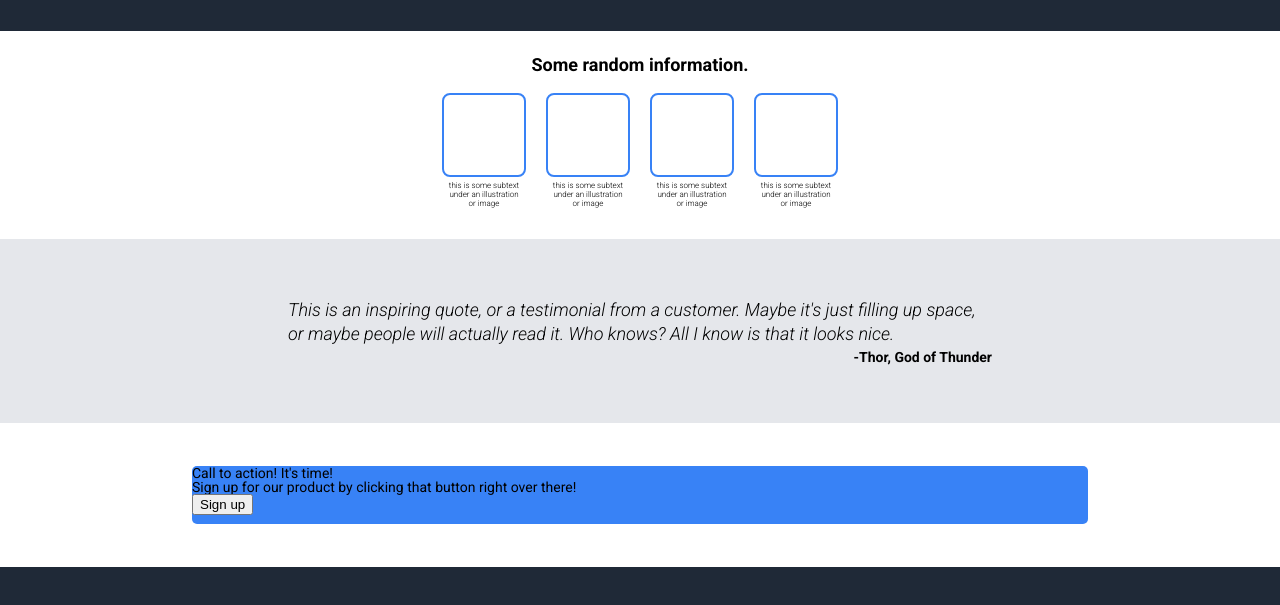
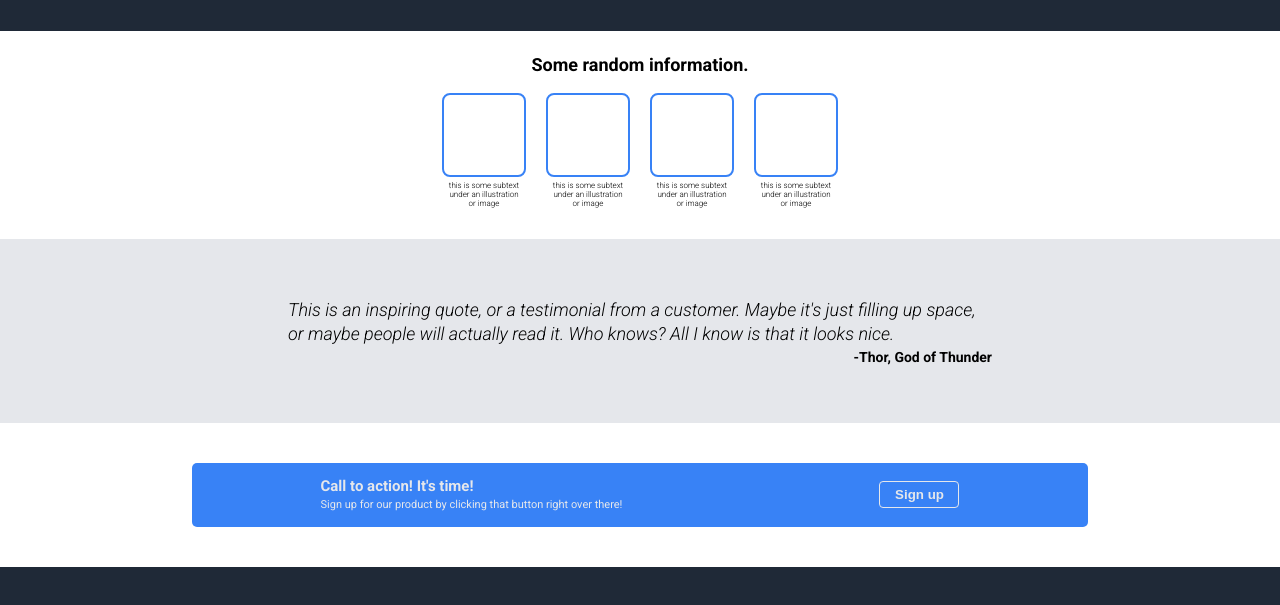
Before and after one commit to Conner-Berg/landing-page, a plain HTML site: page index.html in a window 1280 px wide. Shown: the part 193-798 px from the top of the page. Drawn offline with Linux system fonts and the light colour scheme.

Commit message:
Finish bottom center call to action

```diff
--- a/styles.css
+++ b/styles.css
@@ -165,7 +165,41 @@ body {
 	background-color: #3882f6;
 	border-radius: 5px;
 	width: 70%;
-	height: 40%;
+	height: 45%;
+}
+
+.call-to-action-contents {
+	display: flex;
+	justify-content: space-around;
+	align-items: center;
+	height: 100%;
+}
+
+.call-to-action-text {
+	display: flex;
+	flex-direction: column;
+	justify-content: center;
+	color: #e5e7eb;
+}
+
+.call-to-action-title {
+	font-weight: bold;
+	font-size: 15px;
+}
+
+.call-to-action-description {
+	font-size: 11px;
+	margin-top: 5px;
+}
+
+.call-to-action-sign-up {
+	width: 80px;
+	background-color: #3882f6;
+	color: #e5e7eb;
+	border: 1px solid #e5e7eb;
+	border-radius: 4px;
+	padding: 5px;
+	font-weight: bold;
 }
 
 .footer {
```
